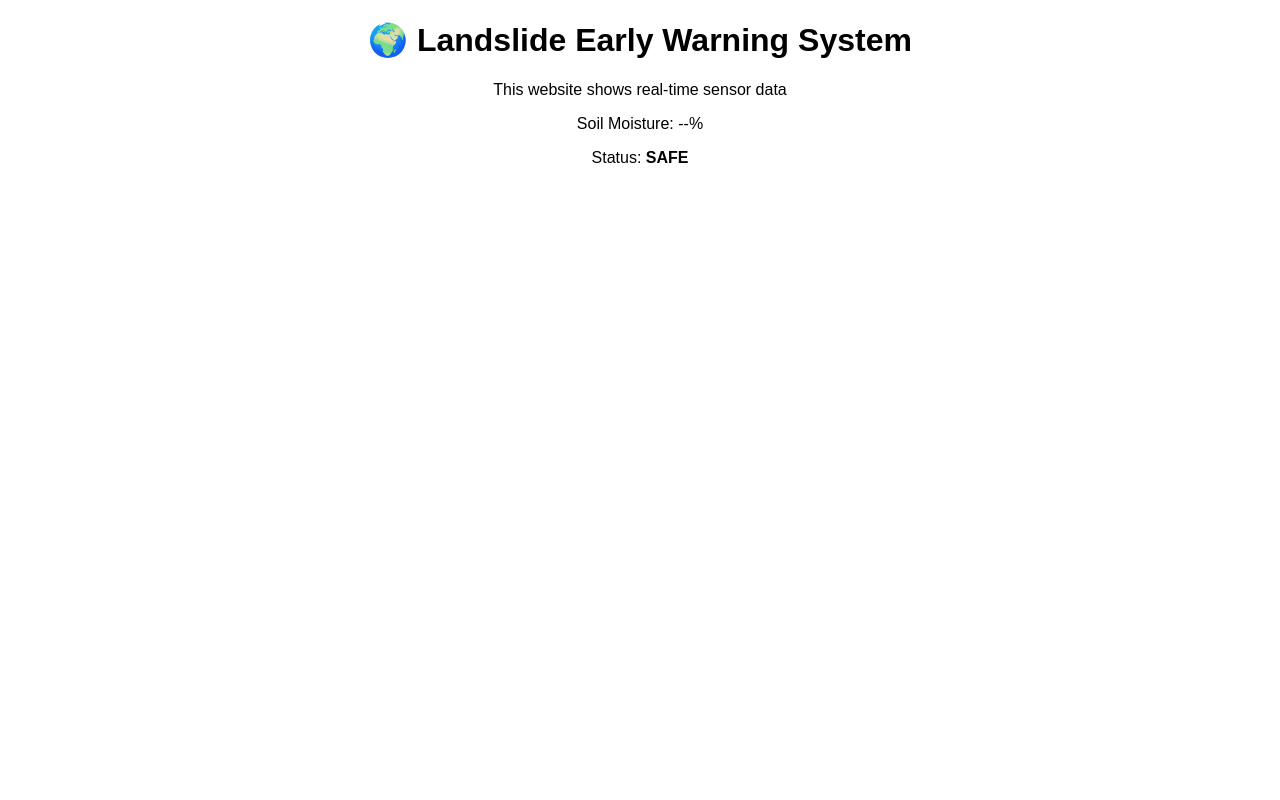
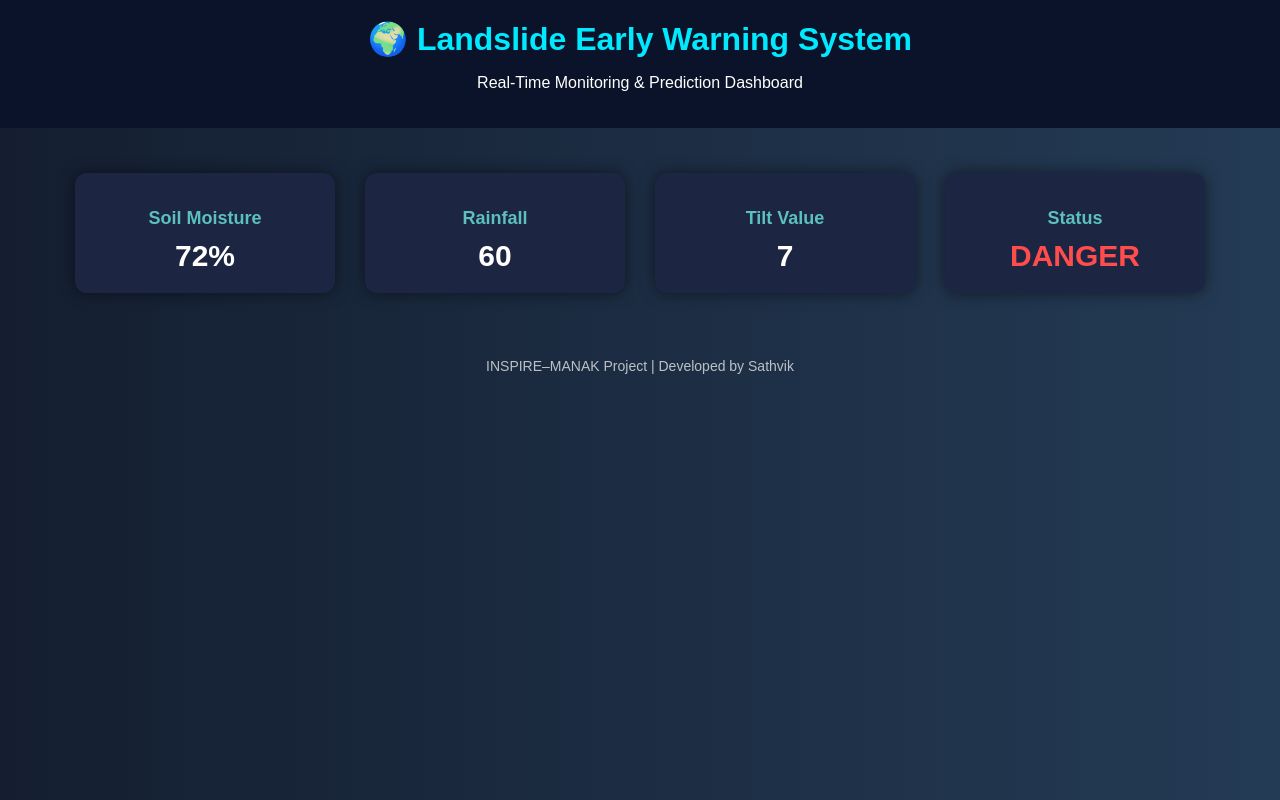
Before and after one commit to sathvik-projects/landslide-warning-system, a plain HTML site: page index.html in a window 1280 px wide. Drawn offline with Linux system fonts and the light colour scheme.

Commit message:
Update index.html

```diff
--- a/index.html
+++ b/index.html
@@ -1,13 +1,135 @@
 <!DOCTYPE html>
 <html>
 <head>
-  <title>Landslide Warning System</title>
+  <title>Landslide Early Warning System</title>
+
+  <style>
+    body {
+      margin: 0;
+      font-family: Arial, sans-serif;
+      background: linear-gradient(to right, #141e30, #243b55);
+      color: white;
+    }
+
+    header {
+      padding: 20px;
+      text-align: center;
+      background: #0b132b;
+    }
+
+    header h1 {
+      margin: 0;
+      color: #00eaff;
+    }
+
+    .container {
+      display: flex;
+      justify-content: center;
+      flex-wrap: wrap;
+      margin-top: 30px;
+    }
+
+    .card {
+      background: #1c2541;
+      width: 220px;
+      margin: 15px;
+      padding: 20px;
+      border-radius: 12px;
+      text-align: center;
+      box-shadow: 0 0 15px rgba(0,0,0,0.5);
+    }
+
+    .card h2 {
+      margin-bottom: 10px;
+      font-size: 18px;
+      color: #5bc0be;
+    }
+
+    .value {
+      font-size: 30px;
+      font-weight: bold;
+    }
+
+    .status-safe {
+      color: #00ff88;
+    }
+
+    .status-warning {
+      color: #ffcc00;
+    }
+
+    .status-danger {
+      color: #ff4c4c;
+    }
+
+    footer {
+      text-align: center;
+      margin-top: 40px;
+      padding: 10px;
+      font-size: 14px;
+      opacity: 0.7;
+    }
+  </style>
 </head>
-<body style="text-align:center; font-family:Arial;">
-  <h1>🌍 Landslide Early Warning System</h1>
-  <p>This website shows real-time sensor data</p>
 
-  <p>Soil Moisture: <span id="soil">--</span>%</p>
-  <p>Status: <b id="status">SAFE</b></p>
+<body>
+
+  <header>
+    <h1>🌍 Landslide Early Warning System</h1>
+    <p>Real-Time Monitoring & Prediction Dashboard</p>
+  </header>
+
+  <div class="container">
+
+    <div class="card">
+      <h2>Soil Moisture</h2>
+      <div class="value" id="soil">--%</div>
+    </div>
+
+    <div class="card">
+      <h2>Rainfall</h2>
+      <div class="value" id="rain">--</div>
+    </div>
+
+    <div class="card">
+      <h2>Tilt Value</h2>
+      <div class="value" id="tilt">--</div>
+    </div>
+
+    <div class="card">
+      <h2>Status</h2>
+      <div class="value status-safe" id="status">SAFE</div>
+    </div>
+
+  </div>
+
+  <footer>
+    INSPIRE–MANAK Project | Developed by Sathvik
+  </footer>
+
+  <script>
+    // Temporary demo values
+    let soil = 72;
+    let rain = 60;
+    let tilt = 7;
+
+    document.getElementById("soil").innerHTML = soil + "%";
+    document.getElementById("rain").innerHTML = rain;
+    document.getElementById("tilt").innerHTML = tilt;
+
+    let status = document.getElementById("status");
+
+    if (soil > 65 && rain > 50 && tilt > 5) {
+      status.innerHTML = "DANGER";
+      status.className = "value status-danger";
+    } else if (soil > 55) {
+      status.innerHTML = "WARNING";
+      status.className = "value status-warning";
+    } else {
+      status.innerHTML = "SAFE";
+      status.className = "value status-safe";
+    }
+  </script>
+
 </body>
 </html>
```
